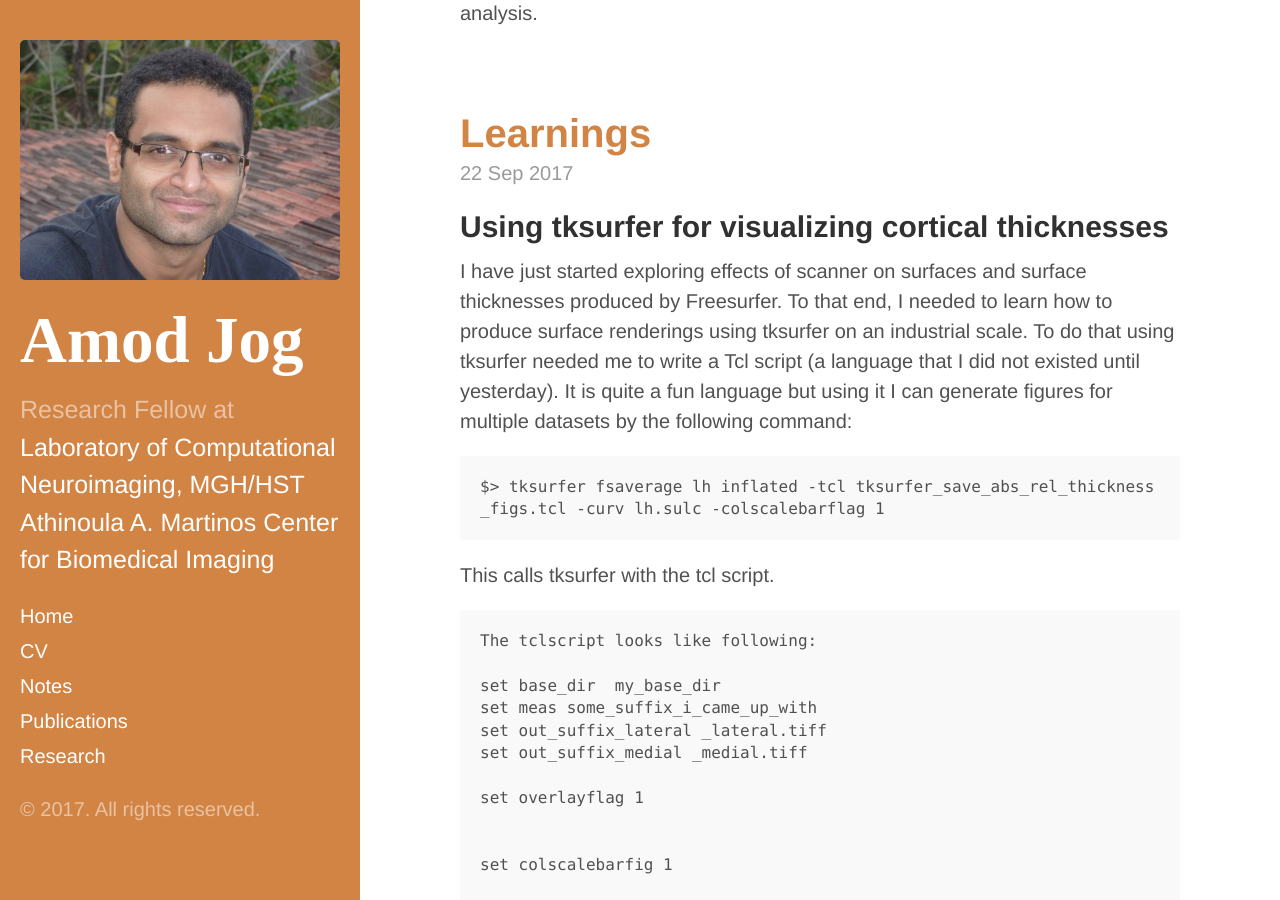
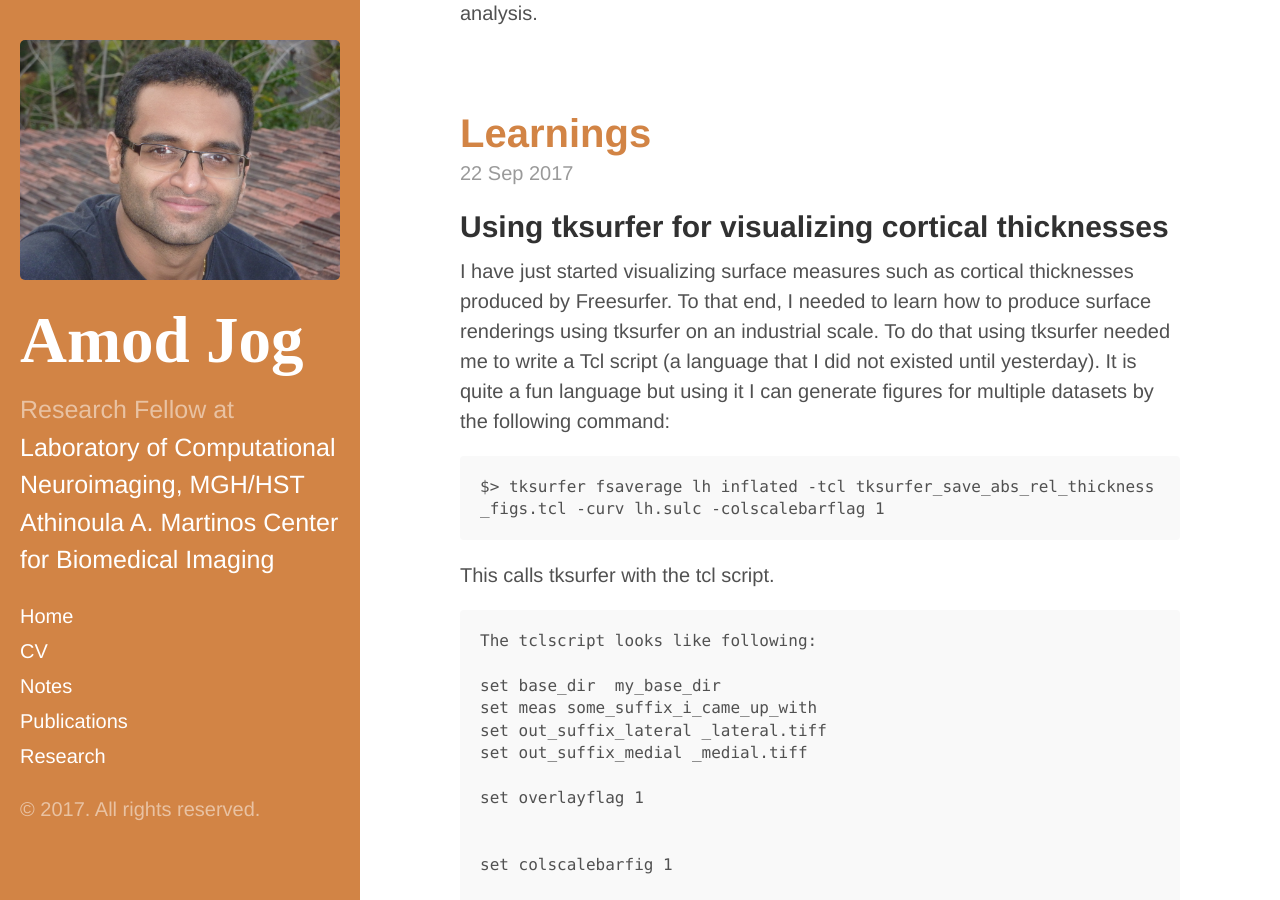
Before and after one commit to asjog/asjog.github.io, a Jekyll site: the page built from index.html, in a window 1280 px wide and 900 px high, scrolled down 992 px. Built offline with Jekyll 4.4.1, drawn with Linux system fonts in a browser that asks for light colours; the list of posts is cut into pages by our own code.

Commit message:
Update 2017-09-22-tksurfer.md

```diff
--- a/_posts/2017-09-22-tksurfer.md
+++ b/_posts/2017-09-22-tksurfer.md
@@ -3,7 +3,7 @@ layout: default
 title: Learnings
 ---
 ## Using tksurfer for visualizing cortical thicknesses
-I have just started exploring effects of scanner on surfaces and surface thicknesses produced by Freesurfer.
+I have just started visualizing surface measures such as cortical thicknesses produced by Freesurfer.
 To that end, I needed to learn how to produce surface renderings using tksurfer on an industrial scale.
 To do that using tksurfer needed me to write a Tcl script (a language that I did not existed until yesterday).
 It is quite a fun language but using it I can generate figures for multiple datasets by the following command:
```
